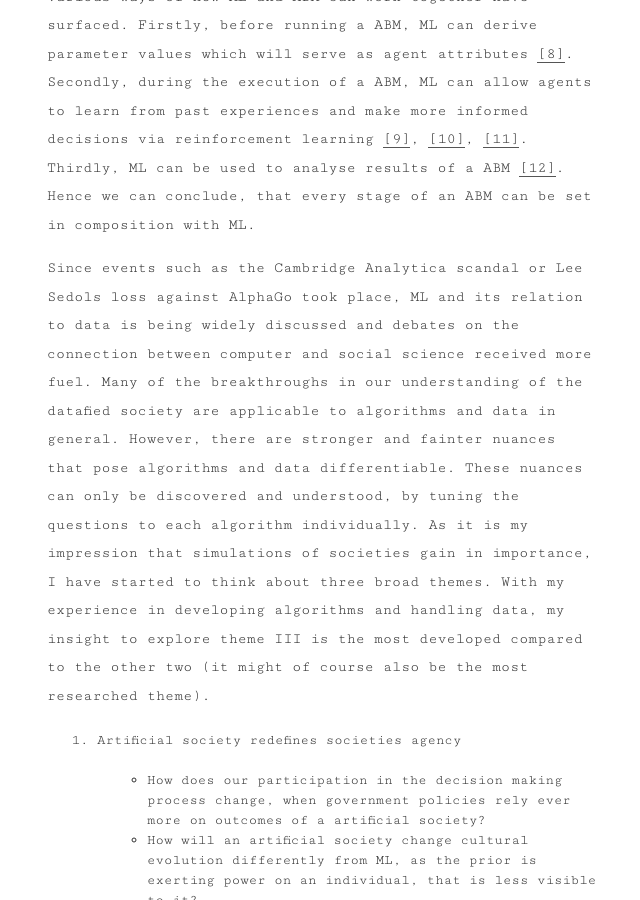
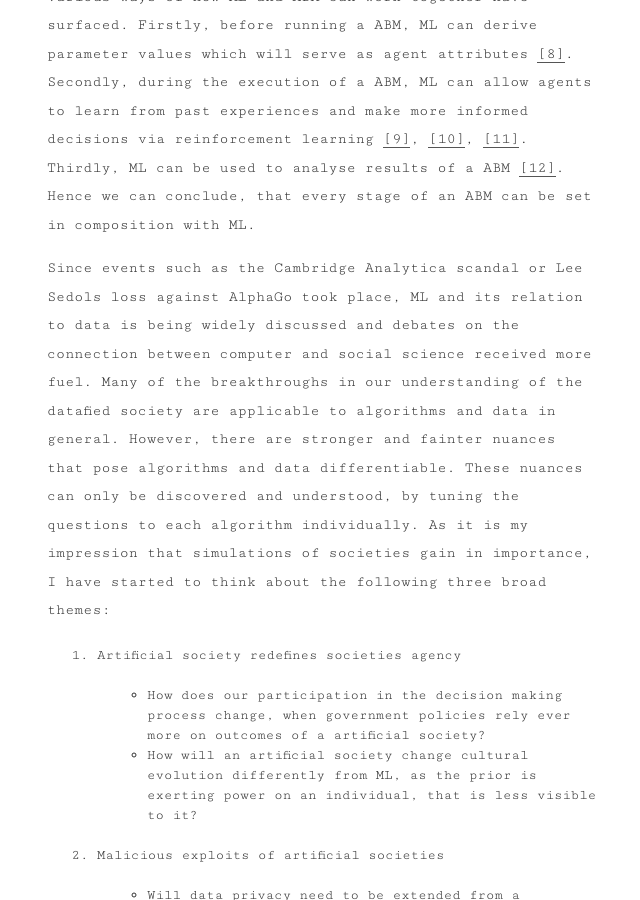
Before and after one commit to Christovis/Christovis.github.io, a Jekyll site: the page built from _essay/2020-10-13-blog-simulated_society.md, in a window 1280 px wide and 900 px high, scrolled down 1755 px. Shown: the whole window, without its empty margins (318-958 px from the left). Built offline with Jekyll 4.4.1, drawn with Linux system fonts in a browser that asks for light colours.

Commit message:
add essays

```diff
--- a/_essay/2020-10-13-blog-simulated_society.md
+++ b/_essay/2020-10-13-blog-simulated_society.md
@@ -62,10 +62,7 @@ applicable to algorithms and data in general. However, there are stronger and
 fainter nuances that pose algorithms and data differentiable. These nuances can
 only be discovered and understood, by tuning the questions to each algorithm
 individually. As it is my impression that simulations of societies gain in
-importance, I have started to think about three broad themes. With my experience
-in developing algorithms and handling data, my insight to explore theme III is
-the most developed compared to the other two
-(it might of course also be the most researched theme).
+importance, I have started to think about the following three broad themes:
 
 1. Artificial society redefines societies agency
     - How does our participation in the decision making process change, when government policies rely ever more on outcomes of a artificial society?
```
